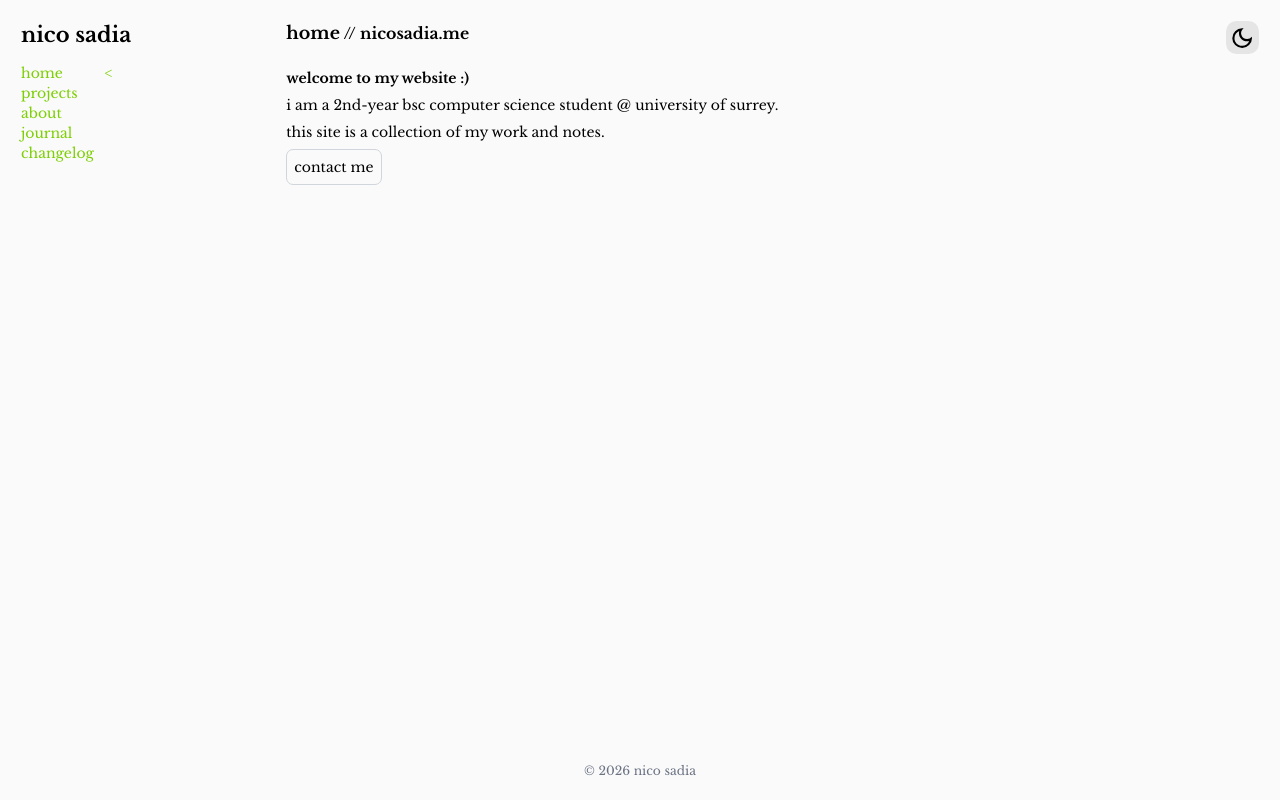
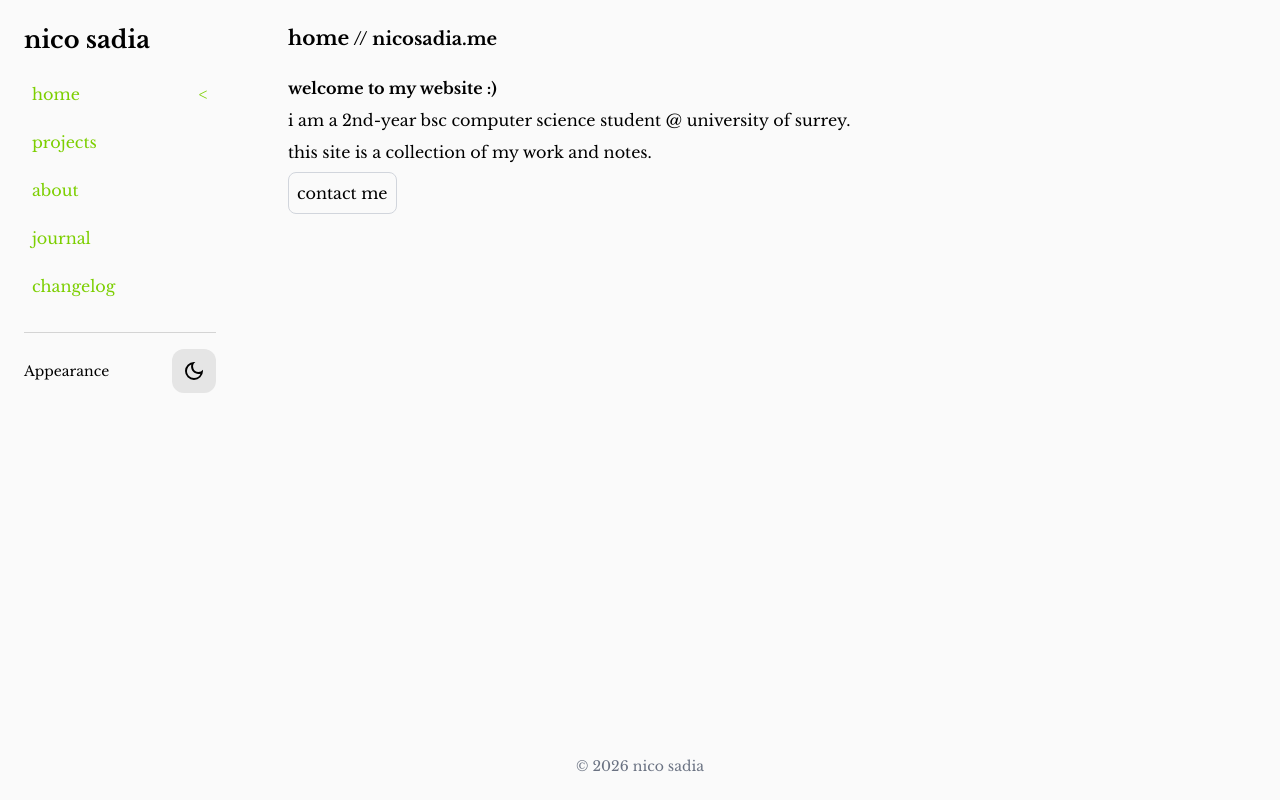
Before and after one commit to nico-sadia/my-portfolio, a Next.js app: page / in a window 1280 px wide. Built offline with nearby package versions, Linux system fonts and the light colour scheme.

Commit message:
fix: improve mobile responsiveness and overall layout

```diff
--- a/app/about/page.tsx
+++ b/app/about/page.tsx
@@ -12,7 +12,7 @@ export default function About() {
                 <Image
                     src={ASSETS.icons.nicoPfp}
                     alt="Portrait of Nico Sadia"
-                    className="w-40 md:w-50 lg:w-80"
+                    className="w-48 sm:w-56 lg:w-80"
                     width={250}
                     height={250}
                 />
--- a/app/layout.tsx
+++ b/app/layout.tsx
@@ -2,8 +2,7 @@ import { ThemeProvider } from "next-themes";
 import { Libre_Baskerville } from "next/font/google";
 import { Suspense } from "react";
 import Footer from "../components/layout/Footer";
-import PageHeader from "../components/layout/PageHeader";
-import Sidebar from "../components/layout/Sidebar";
+import SiteHeader from "../components/layout/SiteHeader";
 import ThemeToggle from "../components/layout/ThemeToggle";
 import "./globals.css";
 import LoadingScreen from "./loading";
@@ -27,21 +26,17 @@ export default function RootLayout({
     return (
         <html
             lang="en"
-            className={`bg-neutral-50 dark:bg-neutral-900 dark:text-white text-black ${libreBaskerville.className} sm:text-sm md:text-md text-xs transition-all duration-300`}
+            className={`bg-neutral-50 dark:bg-neutral-900 dark:text-white text-black ${libreBaskerville.className} text-sm sm:text-base transition-all duration-300`}
             suppressHydrationWarning
         >
             <head>
                 <meta name="apple-mobile-web-app-title" content="nico sadia" />
             </head>
-            <body className="p-6 flex min-h-screen w-screen flex-col items-center gap-y-6 overflow-x-hidden">
-                <ThemeProvider attribute="class">
-                    <div className="flex flex-row h-full justify-center gap-4 w-5/6 lg:w-4/7">
-                        <Sidebar />
+            <body className="flex min-h-screen w-screen flex-col items-center gap-y-6 overflow-x-hidden px-4 py-6 sm:p-6">
+                <ThemeProvider attribute="class" defaultTheme="system" enableSystem>
+                    <div className="flex flex-row h-full justify-center gap-4 w-full lg:w-4/7">
                         <div className="flex flex-col space-y-6 w-full h-full">
-                            <PageHeader />
-                            <span className="fixed top-0 right-0 md:m-6 m-2">
-                                <ThemeToggle />
-                            </span>
+                            <SiteHeader />
                             <Suspense fallback={<LoadingScreen />}>
                                 {children}
                             </Suspense>
--- a/components/layout/PageHeader.tsx
+++ b/components/layout/PageHeader.tsx
@@ -5,7 +5,7 @@ export default function PageHeader() {
     const pathName = usePathname();
     const title = pathName === "/" ? "home" : pathName.replace("/", "");
     return (
-        <h1 className="text-lg font-bold">
+        <h1 className="min-w-0 flex-1 break-words text-lg font-bold leading-tight">
             <span className="text-xl">{title}</span> {"//"} nicosadia.me
         </h1>
     );
--- a/components/layout/Sidebar.tsx
+++ b/components/layout/Sidebar.tsx
@@ -1,11 +1,15 @@
 "use client";
 import { usePathname } from "next/navigation";
-import { useState } from "react";
 import { IoMdClose } from "react-icons/io";
-import { MdMenu } from "react-icons/md";
+import ThemeToggle from "./ThemeToggle";
 import Link from "../ui/Link";
 
-export default function Sidebar() {
+type SidebarProps = {
+    isOpen: boolean;
+    onClose: () => void;
+};
+
+export default function Sidebar({ isOpen, onClose }: SidebarProps) {
     const links = [
         "home",
         "projects",
@@ -16,55 +20,51 @@ export default function Sidebar() {
     const rawPath = usePathname();
     const pathName = rawPath === "/" ? "/home" : "/" + rawPath.split("/")[1];
 
-    const [isOpen, setOpen] = useState(false);
-
     return (
         <>
-            <button
-                className={`md:m-6 m-2 fixed top-0 left-0 transform translate-x-0 lg:-translate-x-full transition-all duration-300 dark:hover:bg-neutral-700 hover:bg-neutral-300 bg-neutral-200 dark:bg-neutral-800 rounded-xl p-1`}
-                onClick={() => setOpen(!isOpen)}
+            <div
+                className={`fixed left-0 top-0 z-50 h-screen w-60 transform bg-neutral-50 p-6 text-black transition-transform duration-300 dark:bg-neutral-900 dark:text-white lg:translate-x-0 ${isOpen ? "translate-x-0" : "-translate-x-full"}`}
             >
-                <MdMenu className="md:h-7.5 md:w-7.5 h-6 w-6" />
-            </button>
-            <div
-                className={`${isOpen ? "translate-x-0" : "-translate-x-full"} z-50 fixed p-6 top-0 left-0 h-screen w-60 transform lg:translate-x-0 -translate-x-full bg-neutral-50 dark:bg-neutral-900 dark:text-white text-black transition-all duration-300`}
-            >
-                <aside id="main-sidebar">
-                    <div className="flex flex-row font-bold text-xl mb-4 justify-between">
+                <aside id="main-sidebar" aria-label="Main navigation">
+                    <div className="mb-4 flex flex-row items-center justify-between font-bold text-xl">
                         <h1 className="text-2xl">nico sadia</h1>
                         <button
-                            className={`transition-all duration-200 hover:bg-neutral-200 rounded-md p-1 block lg:hidden`}
-                            onClick={() => setOpen(!isOpen)}
+                            type="button"
+                            aria-label="Close navigation menu"
+                            className="flex h-11 w-11 items-center justify-center rounded-md transition-colors duration-200 hover:bg-neutral-200 dark:hover:bg-neutral-800 lg:hidden"
+                            onClick={onClose}
                         >
-                            <IoMdClose className="h-4 w-4" />
+                            <IoMdClose className="h-6 w-6" />
                         </button>
                     </div>
-                    <ul>
+                    <ul className="space-y-1">
                         {links.map((link) => (
                             <li
-                                className="hover:bg-button-hover-light dark:hover:bg-button-hover-dark"
+                                className="rounded-md hover:bg-button-hover-light dark:hover:bg-button-hover-dark"
                                 key={link}
-                                onClick={() =>
-                                    setOpen(isOpen ? !isOpen : isOpen)
-                                }
+                                onClick={onClose}
                             >
                                 <Link
                                     href={`/${link === "home" ? "" : link}`}
-                                    className="text-lime-500 w-full flex"
+                                    className="flex min-h-11 w-full items-center rounded-md px-2 text-[16px] text-lime-500"
                                 >
                                     {link}
                                     {pathName === `/${link}` && (
-                                        <span className="ml-12">{"<"}</span>
+                                        <span className="ml-auto pl-4">{"<"}</span>
                                     )}
                                 </Link>
                             </li>
                         ))}
                     </ul>
+                    <div className="mt-6 flex items-center justify-between border-t border-neutral-300 pt-4 dark:border-neutral-700">
+                        <span className="text-sm">Appearance</span>
+                        <ThemeToggle />
+                    </div>
                 </aside>
             </div>
             <div
-                className={`${isOpen ? "inset-0 fixed bg-black/10 backdrop-blur-sm z-0 h-screen w-screen" : "hidden"}`}
-                onClick={() => setOpen(isOpen ? !isOpen : isOpen)}
+                className={`${isOpen ? "fixed inset-0 z-40 h-screen w-screen bg-black/10 backdrop-blur-sm" : "hidden"}`}
+                onClick={onClose}
             ></div>
         </>
     );
--- /dev/null
+++ b/components/layout/SiteHeader.tsx
@@ -0,0 +1,29 @@
+"use client";
+
+import { useState } from "react";
+import { MdMenu } from "react-icons/md";
+import PageHeader from "./PageHeader";
+import Sidebar from "./Sidebar";
+
+export default function SiteHeader() {
+    const [isOpen, setOpen] = useState(false);
+
+    return (
+        <>
+            <header className="flex w-full min-w-0 items-center gap-3">
+                <button
+                    type="button"
+                    aria-label="Open navigation menu"
+                    aria-expanded={isOpen}
+                    aria-controls="main-sidebar"
+                    className="flex h-11 w-11 shrink-0 items-center justify-center rounded-xl bg-neutral-200 transition-colors duration-200 hover:bg-neutral-300 dark:bg-neutral-800 dark:hover:bg-neutral-700 lg:hidden"
+                    onClick={() => setOpen((open) => !open)}
+                >
+                    <MdMenu className="h-7 w-7" />
+                </button>
+                <PageHeader />
+            </header>
+            <Sidebar isOpen={isOpen} onClose={() => setOpen(false)} />
+        </>
+    );
+}
--- a/components/layout/ThemeToggle.tsx
+++ b/components/layout/ThemeToggle.tsx
@@ -4,15 +4,20 @@ import { useTheme } from "next-themes";
 import { MdOutlineDarkMode, MdOutlineLightMode } from "react-icons/md";
 
 export default function ThemeToggle() {
-    const { theme, setTheme } = useTheme();
+    const { resolvedTheme, setTheme } = useTheme();
 
     return (
         <button
-            onClick={() => setTheme(theme === "light" ? "dark" : "light")}
-            className="rounded-xl p-1 dark:hover:bg-neutral-700 hover:bg-neutral-300 bg-neutral-200 dark:bg-neutral-800"
+            type="button"
+            aria-label="Toggle color theme"
+            title="Toggle color theme"
+            onClick={() =>
+                setTheme(resolvedTheme === "dark" ? "light" : "dark")
+            }
+            className="flex h-11 w-11 items-center justify-center rounded-xl bg-neutral-200 transition-colors duration-200 hover:bg-neutral-300 dark:bg-neutral-800 dark:hover:bg-neutral-700"
         >
-            <MdOutlineLightMode className="md:h-7.5 md:w-7.5 h-6 w-6 rotate-90 hidden dark:rotate-0 dark:block" />
-            <MdOutlineDarkMode className="md:h-7.5 md:w-7.5 h-6 w-6 rotate-0 block dark:-rotate-90 dark:hidden" />
+            <MdOutlineLightMode className="hidden h-6 w-6 rotate-90 dark:block dark:rotate-0" />
+            <MdOutlineDarkMode className="block h-6 w-6 rotate-0 dark:hidden dark:-rotate-90" />
         </button>
     );
 }
--- a/components/ui/Figure.tsx
+++ b/components/ui/Figure.tsx
@@ -18,13 +18,13 @@ export default function Figure({
     invert,
 }: FigureProps) {
     return (
-        <figure className="border-6 border-neutral-200 dark:border-neutral-800 rounded-lg space ">
+        <figure className="w-full min-w-0 overflow-hidden rounded-lg border-6 border-neutral-200 dark:border-neutral-800">
             <Image
                 src={src}
                 alt={alt}
                 width={width}
                 height={height}
-                className={invert ? "dark:invert" : ""}
+                className={`block h-auto w-full max-w-full ${invert ? "dark:invert" : ""}`}
             />
             <figcaption className="italic bg-neutral-200 dark:bg-neutral-800 pt-3 p-1.5 m-0!">
                 {caption}
```
Also changed, not shown: app/projects/[projectSlug]/page.tsx (+4 -4 lines).
